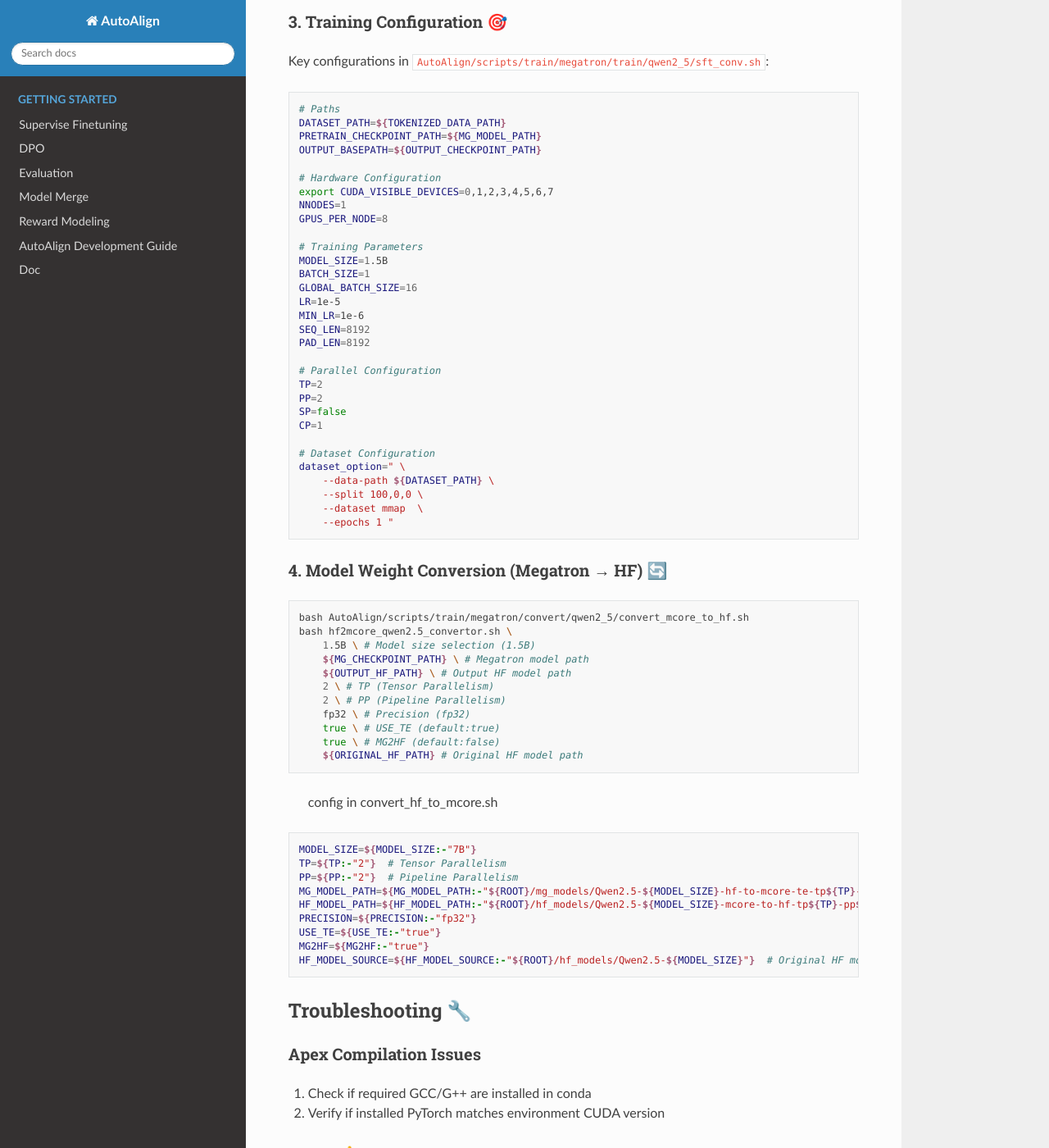
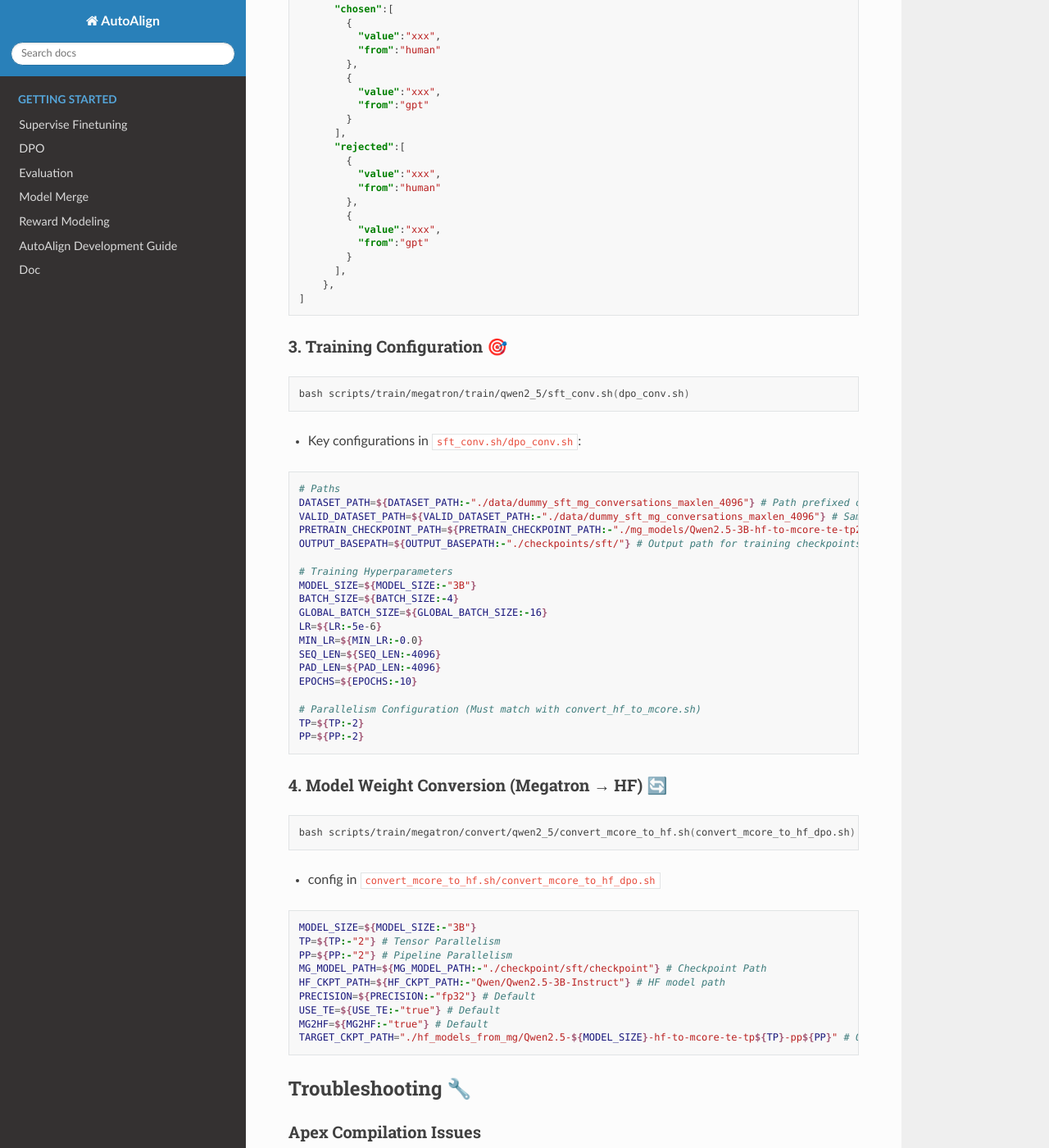
Before and after one commit to icip-cas/AutoAlign, a Sphinx documentation site: the page built from docs/megatron.md, in a window 1280 px wide and 1400 px high, scrolled down 1831 px. Shown: the whole window at 82% size. Built offline with Sphinx 7.4.7 and the Read the Docs theme 3.1.0, drawn with Linux system fonts in a browser that asks for light colours; pages that are not in the unit, such as notebooks, are missing from menus; some of the changed text lies outside the part shown.

Commit message:
update README.md and docs/megatron.md

````diff
--- a/docs/megatron.md
+++ b/docs/megatron.md
@@ -1,6 +1,6 @@
 # Megatron Training Pipeline 🚀
 
-This repository is based on [alibaba/Pai-Megatron-Patch](https://github.com/alibaba/Pai-Megatron-Patch.git) for secondary development, thanks to the original author's work. This project is used to support Alignment such as SFT and DPO etc. Currently, the operation flow of SFT is as follows, and the detailed introduction of DPO is coming soon.
+This repository is based on [alibaba/Pai-Megatron-Patch](https://github.com/alibaba/Pai-Megatron-Patch.git) for secondary development, thanks to the original author's work. This project is used to support Alignment such as SFT and DPO etc. Currently, the operation flow of SFT and DPO is as follows.
 
 ## Environment Setup 🛠️
 
@@ -11,50 +11,46 @@ This repository is based on [alibaba/Pai-Megatron-Patch](https://github.com/alib
 
 ### Environment Configuration 🔧
 ```bash
-bash AutoAlign/scripts/train/megatron/env_install.sh
+bash scripts/train/megatron/env_install.sh
 ```
 > You can also refer to the docker images(`dsw-registry.cn-wulanchabu.cr.aliyuncs.com/pai/pai-megatron-patch:24.07`)  provided in the Pai-Megatron-Patch repository.
-## Training Pipeline 🔄
-
-All scripts should be executed from the `megatron_autoalign/` directory.
+## SFT/DPO Training Pipeline 🔄
 
 ### 1. Model Weight Conversion (HF → Megatron) 🔄
 
 ```bash
-bash AutoAlign/scripts/train/megatron/convert/qwen2_5/convert_hf_to_mcore.sh
+bash scripts/train/megatron/convert/qwen2_5/convert_hf_to_mcore.sh
 ```
-> config in convert_hf_to_mcore.sh
+-  config in `convert_hf_to_mcore.sh`
 ```bash
-HF_MODELS=${HF_MODELS:-"${ROOT}/hf_models"} # HF model path
-MODEL_SIZE=${MODEL_SIZE:-"7B"}
-TP=${TP:-"2"}  # Tensor Parallelism
-PP=${PP:-"2"}  # Pipeline Parallelism
+MODEL_SIZE=${MODEL_SIZE:-"3B"}
+TP=${TP:-"2"} # Tensor Parallelism
+PP=${PP:-"2"} # Pipeline Parallelism
 PRECISION=${PRECISION:-"bf16"}
-USE_TE=${USE_TE:-"true"}
-MG2HF=${MG2HF:-"false"}
-HF_CKPT_PATH=${HF_CKPT_PATH:-"${ROOT}/hf_models/Qwen2.5-${MODEL_SIZE}"}
-SOURCE_CKPT_PATH=${HF_MODELS}/Qwen2.5-${MODEL_SIZE}
-TARGET_CKPT_PATH=${ROOT}/mg_models/Qwen2.5-${MODEL_SIZE}-hf-to-mcore-te-tp${TP}-pp${PP} # Output Megatron model path
+USE_TE=${USE_TE:-"true"} # Default
+MG2HF=${MG2HF:-"false"} # Default
+HF_CKPT_PATH=${HF_CKPT_PATH:-"Qwen/Qwen2.5-3B-Instruct"} # HF model path
+TARGET_CKPT_PATH="./mg_models/Qwen2.5-${MODEL_SIZE}-hf-to-mcore-te-tp${TP}-pp${PP}" # Output Megatron model path
 ```
 
-### 2. Data Preprocessing 📊
+### 2. SFT/DPO Data Preprocessing 📊
 
 ```bash
-bash AutoAlign/scripts/train/megatron/preprocess/sft_conv.sh
+bash scripts/train/megatron/preprocess/sft_conv.sh(dpo_conv.sh)
 ```
-> config in convert_hf_to_mcore.sh
+-  config in `sft_conv.sh/dpo_conv.sh`
 ```bash
-INPUT_JSON=${INPUT_JSON:-"${ROOT}/data/dummy_sft.json"} # Input JSON path
+INPUT_JSON=${INPUT_JSON:-"./data/dummy_sft.json"} # Input JSON path
 DATA_TYPE=${DATA_TYPE:-"conversations"} # Key for conversation data
 TOKENIZER=${TOKENIZER:-"Qwen2Tokenizer"} # Tokenizer class
 SEQ_LEN=${SEQ_LEN:-4096} # Sequence length
-OUTPUT_DATA_PREFIX=${OUTPUT_DATA_PREFIX:-"${ROOT}/data/megatron/dummy_sft"} # Output tokenized data path
-HF_MODEL_PATH=${HF_MODEL_PATH:-"${ROOT}/hf_models/Qwen2.5-7B"} # HF model path
-EXTRA_VOCAB_SIZE=${EXTRA_VOCAB_SIZE:-421} # Extra vocab size
+OUTPUT_DATA_PREFIX=${OUTPUT_DATA_PREFIX:-"./data/dummy_sft_mg"} # Output tokenized data path
+HF_MODEL_PATH=${HF_MODEL_PATH:-"Qwen/Qwen2.5-3B-Instruct"} # HF model path
+EXTRA_VOCAB_SIZE=${EXTRA_VOCAB_SIZE:-293} # Extra vocab size (1.5B: 293, 3B: 293, 7B: 421, 14B: 421, 32B: 421, 72B: 421)
 TEMPLATE=${TEMPLATE:-"chatml-idsys"} # Chat Template
 ```
 
-Required data format:
+required sft data format:
 ```json
 [
     {
@@ -71,72 +67,80 @@ Required data format:
     }
 ]
 ```
+required dpo data format:
+```json
+[
+    {
+      "chosen":[
+        {
+          "value":"xxx",
+          "from":"human"
+        },
+        {
+          "value":"xxx",
+          "from":"gpt"
+        }
+      ],
+      "rejected":[
+        {
+          "value":"xxx",
+          "from":"human"
+        },
+        {
+          "value":"xxx",
+          "from":"gpt"
+        }
+      ],
+    },
+]
+```
 
 ### 3. Training Configuration 🎯
 
-Key configurations in `AutoAlign/scripts/train/megatron/train/qwen2_5/sft_conv.sh`:
+```bash
+bash scripts/train/megatron/train/qwen2_5/sft_conv.sh(dpo_conv.sh)
+```
+
+- Key configurations in `sft_conv.sh/dpo_conv.sh`:
 
 ```bash
 # Paths
-DATASET_PATH=${TOKENIZED_DATA_PATH}
-PRETRAIN_CHECKPOINT_PATH=${MG_MODEL_PATH}
-OUTPUT_BASEPATH=${OUTPUT_CHECKPOINT_PATH}
+DATASET_PATH=${DATASET_PATH:-"./data/dummy_sft_mg_conversations_maxlen_4096"} # Path prefixed of tokenized data
+VALID_DATASET_PATH=${VALID_DATASET_PATH:-"./data/dummy_sft_mg_conversations_maxlen_4096"} # Same as DATASET_PATH for validation
+PRETRAIN_CHECKPOINT_PATH=${PRETRAIN_CHECKPOINT_PATH:-"./mg_models/Qwen2.5-3B-hf-to-mcore-te-tp2-pp2"} # Converted Megatron model path
+OUTPUT_BASEPATH=${OUTPUT_BASEPATH:-"./checkpoints/sft/"} # Output path for training checkpoints
 
-# Hardware Configuration
-export CUDA_VISIBLE_DEVICES=0,1,2,3,4,5,6,7
-NNODES=1
-GPUS_PER_NODE=8
+# Training Hyperparameters
+MODEL_SIZE=${MODEL_SIZE:-"3B"}
+BATCH_SIZE=${BATCH_SIZE:-4}
+GLOBAL_BATCH_SIZE=${GLOBAL_BATCH_SIZE:-16}
+LR=${LR:-5e-6}
+MIN_LR=${MIN_LR:-0.0}
+SEQ_LEN=${SEQ_LEN:-4096}
+PAD_LEN=${PAD_LEN:-4096}
+EPOCHS=${EPOCHS:-10}
 
-# Training Parameters
-MODEL_SIZE=1.5B
-BATCH_SIZE=1
-GLOBAL_BATCH_SIZE=16
-LR=1e-5
-MIN_LR=1e-6
-SEQ_LEN=8192
-PAD_LEN=8192
-
-# Parallel Configuration
-TP=2
-PP=2
-SP=false
-CP=1
-
-# Dataset Configuration
-dataset_option=" \
-    --data-path ${DATASET_PATH} \
-    --split 100,0,0 \
-    --dataset mmap  \
-    --epochs 1 "
+# Parallelism Configuration (Must match with convert_hf_to_mcore.sh)
+TP=${TP:-2}
+PP=${PP:-2}
 ```
 
 ### 4. Model Weight Conversion (Megatron → HF) 🔄
 
 ```bash
-bash AutoAlign/scripts/train/megatron/convert/qwen2_5/convert_mcore_to_hf.sh
-bash hf2mcore_qwen2.5_convertor.sh \
-    1.5B \ # Model size selection (1.5B)
-    ${MG_CHECKPOINT_PATH} \ # Megatron model path
-    ${OUTPUT_HF_PATH} \ # Output HF model path
-    2 \ # TP (Tensor Parallelism)
-    2 \ # PP (Pipeline Parallelism)
-    fp32 \ # Precision (fp32)
-    true \ # USE_TE (default:true)
-    true \ # MG2HF (default:false)
-    ${ORIGINAL_HF_PATH} # Original HF model path
+bash scripts/train/megatron/convert/qwen2_5/convert_mcore_to_hf.sh(convert_mcore_to_hf_dpo.sh)
 ```
-
-> config in convert_hf_to_mcore.sh
+-  config in `convert_mcore_to_hf.sh/convert_mcore_to_hf_dpo.sh`
 ```bash
-MODEL_SIZE=${MODEL_SIZE:-"7B"}
-TP=${TP:-"2"}  # Tensor Parallelism
-PP=${PP:-"2"}  # Pipeline Parallelism
-MG_MODEL_PATH=${MG_MODEL_PATH:-"${ROOT}/mg_models/Qwen2.5-${MODEL_SIZE}-hf-to-mcore-te-tp${TP}-pp${PP}"} # Megatron model path
-HF_MODEL_PATH=${HF_MODEL_PATH:-"${ROOT}/hf_models/Qwen2.5-${MODEL_SIZE}-mcore-to-hf-tp${TP}-pp${PP}"} # Output HF model path
-PRECISION=${PRECISION:-"fp32"}
-USE_TE=${USE_TE:-"true"}
-MG2HF=${MG2HF:-"true"}
-HF_MODEL_SOURCE=${HF_MODEL_SOURCE:-"${ROOT}/hf_models/Qwen2.5-${MODEL_SIZE}"}  # Original HF model path
+MODEL_SIZE=${MODEL_SIZE:-"3B"}
+TP=${TP:-"2"} # Tensor Parallelism
+PP=${PP:-"2"} # Pipeline Parallelism
+MG_MODEL_PATH=${MG_MODEL_PATH:-"./checkpoint/sft/checkpoint"} # Checkpoint Path
+HF_CKPT_PATH=${HF_CKPT_PATH:-"Qwen/Qwen2.5-3B-Instruct"} # HF model path
+PRECISION=${PRECISION:-"fp32"} # Default
+USE_TE=${USE_TE:-"true"} # Default
+MG2HF=${MG2HF:-"true"} # Default
+TARGET_CKPT_PATH="./hf_models_from_mg/Qwen2.5-${MODEL_SIZE}-hf-to-mcore-te-tp${TP}-pp${PP}" # Output HF model path
 ```
 
 ## Troubleshooting 🔧
@@ -151,4 +155,4 @@ HF_MODEL_SOURCE=${HF_MODEL_SOURCE:-"${ROOT}/hf_models/Qwen2.5-${MODEL_SIZE}"}  #
 - Adjust model size configurations according to your hardware capabilities
 
 ## Supported Models 📚
-- Qwen2.5 series (0.5B, 1.5B, 3B, 7B, 14B, 32B, 72B)
+- Qwen2.5 series (1.5B, 3B, 7B, 14B, 32B, 72B)
````
Also changed, not shown: README.md (+34 -0 lines), 10 other files.
